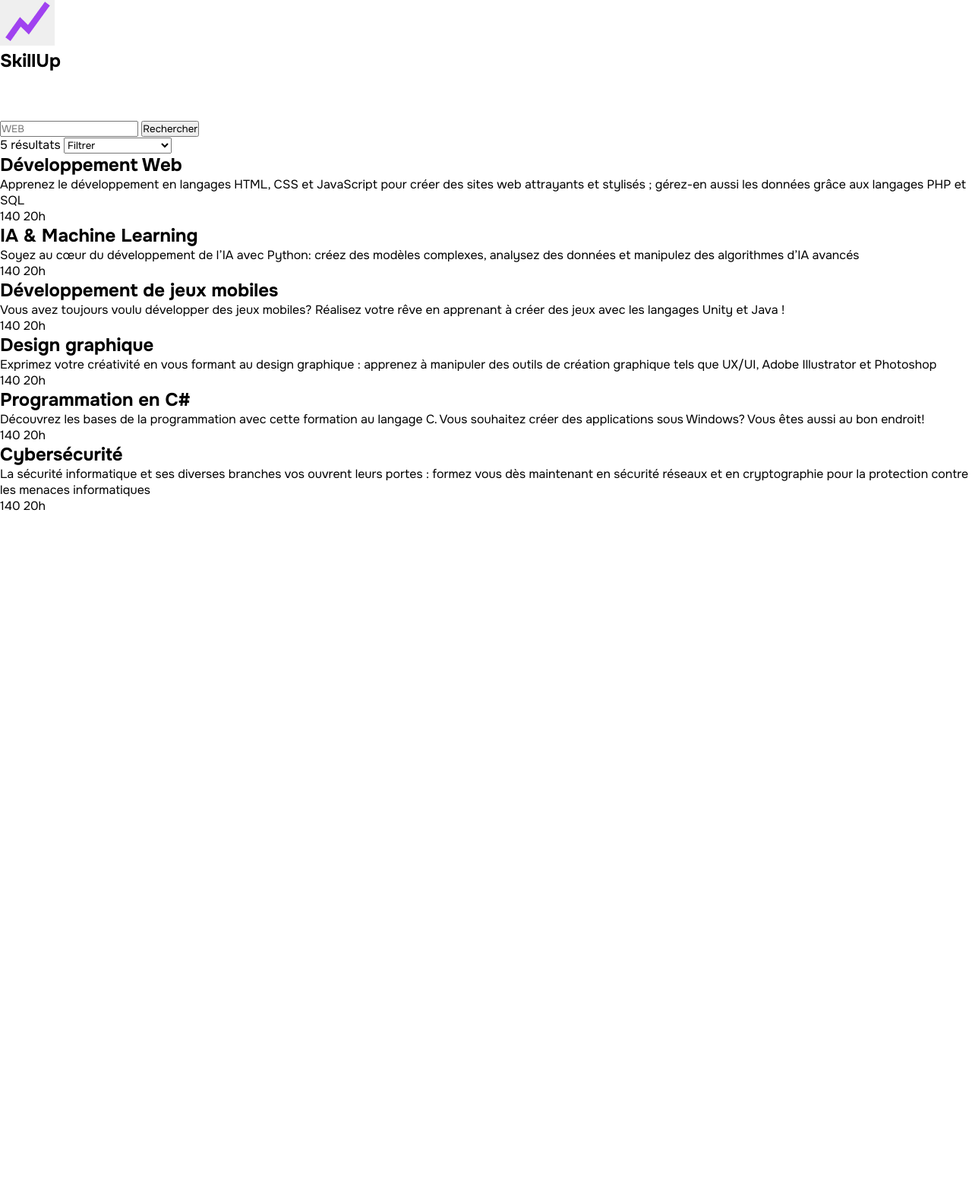
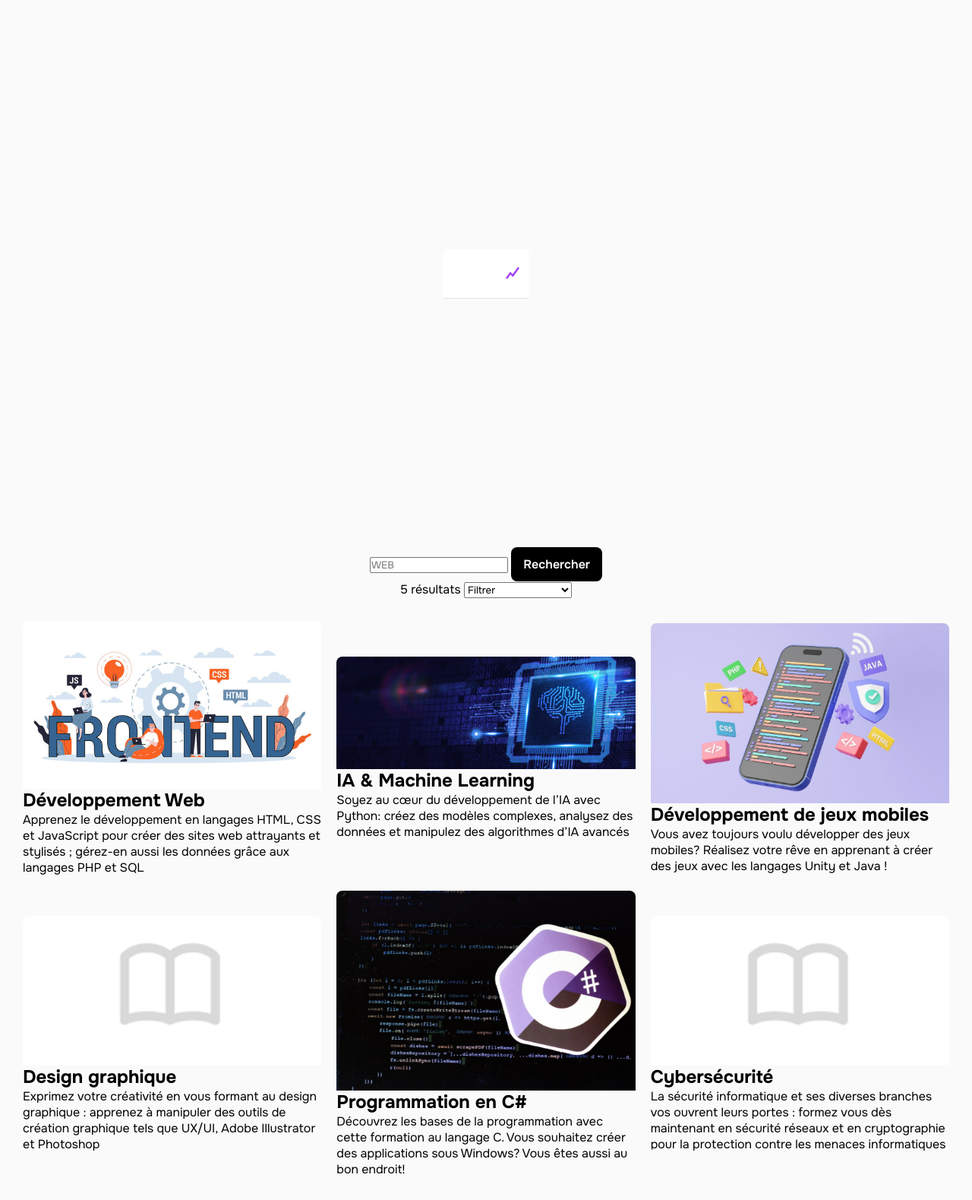
Before and after one commit to jossweb/SkillUp, a PHP site: page /formations.html in a window 1280 px wide. Shown: the whole page at 76% size. Before the commit the page ends 672 px from the top, so only its background shows below. Run offline with PHP 8.4, Linux system fonts and the light colour scheme.

Commit message:
Modification de assets/css/example.css Modification de assets/css.formations.css Modification de formations.html

```diff
--- a/assets/css/formations.css
+++ b/assets/css/formations.css
@@ -1 +1,89 @@
 @import url("assets.css");
+@import url("landing.css");
+@import url("hearder.css");
+
+body {
+    background-color: var(--bg);
+    font-family: "Onest", sans-serif;
+    color : var(--color);
+    display: flex;
+    overflow-x: hidden;
+    scroll-behavior: smooth;
+    position: relative;
+    flex-direction: column;
+    width: 100vw;
+    height: 100%;
+    align-items: center;
+}
+
+header{
+    body {
+        background-color: var(--bg);
+        color: var(--color);
+        width:100vw;
+        height: 100%;
+        display: flex;
+        flex-direction: column;
+    }
+    nav {
+        width: 100%;
+        height: 65px;
+        display: flex;
+        justify-content: space-between;
+        align-items: center;
+        padding: 0px 12px;
+        background-color: var(--alt-bg);
+        border-bottom: solid 1px var(--border);
+    }
+    nav ul {
+        display: flex;
+        list-style: none;
+        align-items: center;
+        gap: 5%;
+    }
+    nav a {
+        text-decoration: none;
+        color: var(--color);
+    }
+    .logo{
+        display: inline-flex;
+        justify-items: left;
+    }
+}
+
+.container {
+    display: grid;
+    grid-template-columns: repeat(3, 1fr);
+    gap: 20px;
+    padding: 30px;
+    justify-content: center;
+    box-sizing:border-box;
+}
+
+.cas{
+    background-color: var(--bg);
+    color:var(--color);
+    border-radius: var(--radius);
+    border: var(--border);
+    overflow: auto;
+    display: flex;
+    flex-direction: column;
+    transition: 0.3s;
+    .cas hover{
+        background-color: var(--alt-color);
+        cursor: pointer;
+    }
+    .cas img{
+        width: 100%;
+        height: 180px;
+        object-fit: cover;
+    }
+    .cas contenu{
+        font-family: "Onest", sans-serif;
+        font-optical-sizing: auto;
+        color: var(--color);
+    }
+    .cas contenu h2{
+        margin: 0 0 10px;
+    }
+}
--- a/formations.html
+++ b/formations.html
@@ -8,11 +8,10 @@
 </head>
 <body>
 <header>
+<nav>
     <div class="logo">
-        <img src="images/Capture d'écran 2025-03-19 202249.png" alt="Logo SkillUp">
-    <h2>SkillUp</h2>
+    <img src="assets/images/logo-dark.svg" alt="light logo">
 </div>
-<nav>
 <ul>
         <li><a href="pageAccueil" Accueil></a> </li>
         <li><a href="formations.html"></a> </li>
@@ -25,7 +24,6 @@
     <button>Rechercher</button>
 </div>
 
-<div class="resultats">
     <div class="filtrage">
         <span>5 résultats</span>
         <select>
@@ -36,59 +34,61 @@
         </select>
     </div>
 
+    <section class="container">
     <div class="cas">
+        <img src="images/360_F_292887204_2wH041phSQo70eqaE9GRqFvn5MmQ4B8w.jpg" alt="dvt web">
+
+        <div class="contenu">
         <h2>Développement Web</h2>
         <p>Apprenez le développement en langages HTML, CSS et JavaScript pour créer des sites web attrayants et stylisés ; gérez-en aussi les données grâce aux langages PHP et SQL </p>
-        <div class="détails">
-            <span>140</span>
-            <span>20h</span>
     </div>
     </div>
 
     <div class="cas">
+        <img src="images/IPI-Langages-programmation-IA.png" alt="IA et Machine Learning">
+
+        <div class="contenu">
         <h2>IA & Machine Learning</h2>
         <p>Soyez au cœur du développement de l’IA avec Python: créez des modèles complexes, analysez des données et manipulez des algorithmes d’IA avancés</p>
-        <div class="détails">
-            <span>140</span>
-            <span>20h</span>
     </div>
     </div>
 
     <div class="cas">
+        <img src="images/Applications-apprendre-code.jpg" alt="dvt jeux mobiles">
+
+        <div class="contenu">
         <h2>Développement de jeux mobiles</h2>
         <p>Vous avez toujours voulu développer des jeux mobiles? Réalisez votre rêve en apprenant à créer des jeux avec les langages Unity et Java ! </p>
-        <div class="détails">
-            <span>140</span>
-            <span>20h</span>
     </div>
     </div>
 
     <div class="cas">
+        <img src="images/Capture d'écran 2025-03-28 133618.png" alt="design">
+
+        <div class="contenu">
         <h2>Design graphique</h2>
         <p>Exprimez votre créativité en vous formant au design graphique : apprenez à manipuler des outils de création graphique tels que UX/UI, Adobe Illustrator et Photoshop </p>
-        <div class="détails">
-            <span>140</span>
-            <span>20h</span>
     </div>
     </div>
 
     <div class="cas">
+        <img src="images/chsarp-intro-1024x683.jpg" alt="Programmation C">
+
+        <div class="contenu">
         <h2>Programmation en C#</h2>
         <p>Découvrez les bases de la programmation avec cette formation au langage C. Vous souhaitez créer des applications sous Windows? Vous êtes aussi au bon endroit!</p>
-        <div class="détails">
-            <span>140</span>
-            <span>20h</span>
     </div>
     </div>
 
     <div class="cas">
+        <img src="images/Capture d'écran 2025-03-28 133618.png" alt="Cybersécurité">
+
+        <div class="contenu">
         <h2>Cybersécurité</h2>
         <p>La sécurité informatique et ses diverses branches vos ouvrent leurs portes : formez vous dès maintenant en sécurité réseaux et en cryptographie pour la protection contre les menaces informatiques</p>
-        <div class="détails">
-            <span>140</span>
-            <span>20h</span>
     </div>
     </div>
-</div>
+    </section>
+
 </body>
     </html>
```
Also changed, not shown: assets/css/example.css (line endings or trailing spaces). Lines whose indentation alone changed are shown as unchanged.
